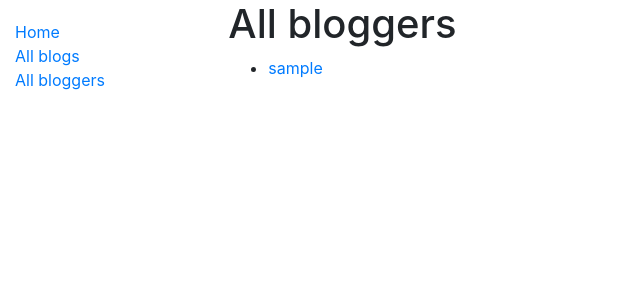
After one commit to redjonzaci/rzblog, a Django app: page /blog/bloggers/ in a window 1280 px wide. The commit adds this page. Shown: the top 300 px of the page, without its empty margins (0-640 px from the left). Run offline with Django 3.2, Linux system fonts and the light colour scheme; tables that the repository leaves empty hold one stand-in row (values such as "Sample post").

Commit message:
Set up blogger list page

```diff
--- a/blog/templates/base_generic.html
+++ b/blog/templates/base_generic.html
@@ -17,7 +17,7 @@
         <ul class="sidebar-nav">
           <li><a href="{% url 'index' %}">Home</a></li>
           <li><a href="{% url 'blogs' %}">All blogs</a></li>
-          <li><a href="">All bloggers</a></li>
+          <li><a href="{% url 'bloggers' %}">All bloggers</a></li>
         </ul>
      {% endblock %}
       </div>
--- /dev/null
+++ b/blog/templates/blog/blogger_list.html
@@ -0,0 +1,20 @@
+{% extends "base_generic.html" %}
+
+{% block content %}
+    <h1>All bloggers</h1>
+
+    {% if blogger_list %}
+    <ul>
+
+      {% for blogger in blogger_list %}
+      <li>
+        <a href="">{{ blogger }}</a>
+      </li>
+      {% endfor %}
+
+    </ul>
+
+    {% else %}
+      <p>There are no bloggers yet.</p>
+    {% endif %}
+{% endblock %}
--- a/blog/urls.py
+++ b/blog/urls.py
@@ -5,4 +5,5 @@ urlpatterns = [
     path('', views.index, name='index'),
     path('blogs/', views.BlogListView.as_view(), name='blogs'),
     path('blog/<int:pk>', views.BlogDetailView.as_view(), name='blog-detail'),
+    path('bloggers/', views.BloggerListView.as_view(), name='bloggers'),
 ]
--- a/blog/views.py
+++ b/blog/views.py
@@ -28,3 +28,8 @@ class BlogListView(generic.ListView):
 class BlogDetailView(generic.DetailView):
     """Generic class-based detail view for blog post."""
     model = Blog
+
+
+class BloggerListView(generic.ListView):
+    """Generic class-based view for a list of all bloggers."""
+    model = Blogger
```
